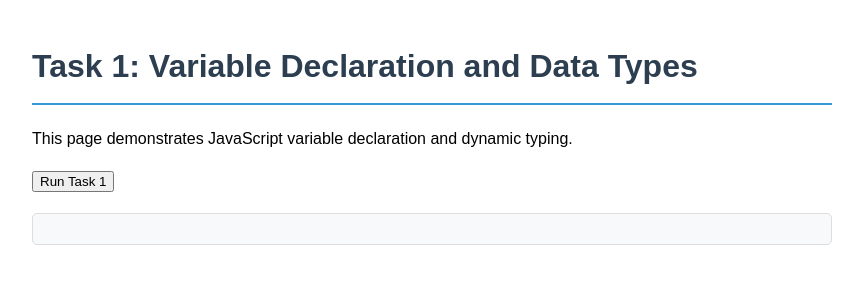
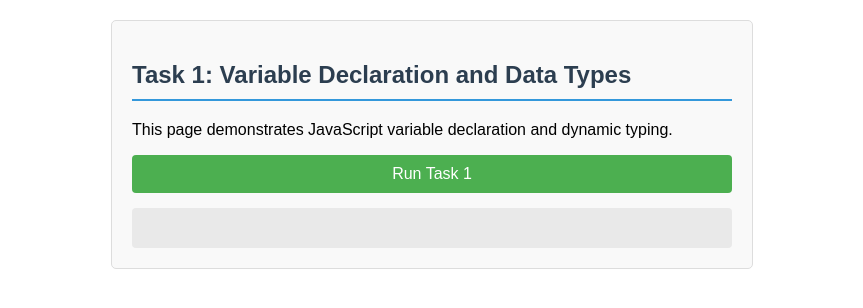
Before and after one commit to GenSKNeo/genskneo.github.io, a plain HTML site: page task1.html in a window 1280 px wide. Shown: the whole page, without its empty margins (208-1071 px from the left). Drawn offline with Linux system fonts and the light colour scheme.

Commit message:
Update task1.html new style

```diff
--- a/task1.html
+++ b/task1.html
@@ -5,29 +5,52 @@
     <meta name="viewport" content="width=device-width, initial-scale=1.0">
     <title>Task 1: Variable Declaration and Data Types</title>
     <style>
-        body {
+        .calculator {
             font-family: Arial, sans-serif;
-            max-width: 800px;
-            margin: 0 auto;
+            max-width: 600px;
+            margin: 20px auto;
             padding: 20px;
-            line-height: 1.6;
+            border: 1px solid #ddd;
+            border-radius: 5px;
+            background-color: #f9f9f9;
         }
-        h1 {
+
+        h2 {
             color: #2c3e50;
             border-bottom: 2px solid #3498db;
             padding-bottom: 10px;
         }
-        .output {
-            background-color: #f8f9fa;
-            border: 1px solid #ddd;
-            padding: 15px;
-            border-radius: 5px;
-            margin-top: 20px;
+
+        button {
+            display: block;
+            width: 100%;
+            padding: 10px;
+            background-color: #4CAF50;
+            color: white;
+            border: none;
+            border-radius: 4px;
+            cursor: pointer;
+            font-size: 16px;
+            margin-top: 15px;
         }
+
+        button:hover {
+            background-color: #45a049;
+        }
+
+        #output {
+            margin-top: 15px;
+            padding: 10px;
+            background-color: #e9e9e9;
+            border-radius: 4px;
+            min-height: 20px;
+        }
+
         .variable {
             color: #e74c3c;
             font-weight: bold;
         }
+
         .type {
             color: #3498db;
             font-weight: bold;
@@ -35,14 +58,14 @@
     </style>
 </head>
 <body>
-    <h1>Task 1: Variable Declaration and Data Types</h1>
+    <div class="calculator">
+        <h2>Task 1: Variable Declaration and Data Types</h2>
 
-    <p>This page demonstrates JavaScript variable declaration and dynamic typing.</p>
+        <p>This page demonstrates JavaScript variable declaration and dynamic typing.</p>
 
-    <button onclick="runTask1()">Run Task 1</button>
+        <button onclick="runTask1()">Run Task 1</button>
 
-    <div id="output" class="output">
-        <!-- Output will appear here -->
+        <div id="output"></div>
     </div>
 
     <script>
```
